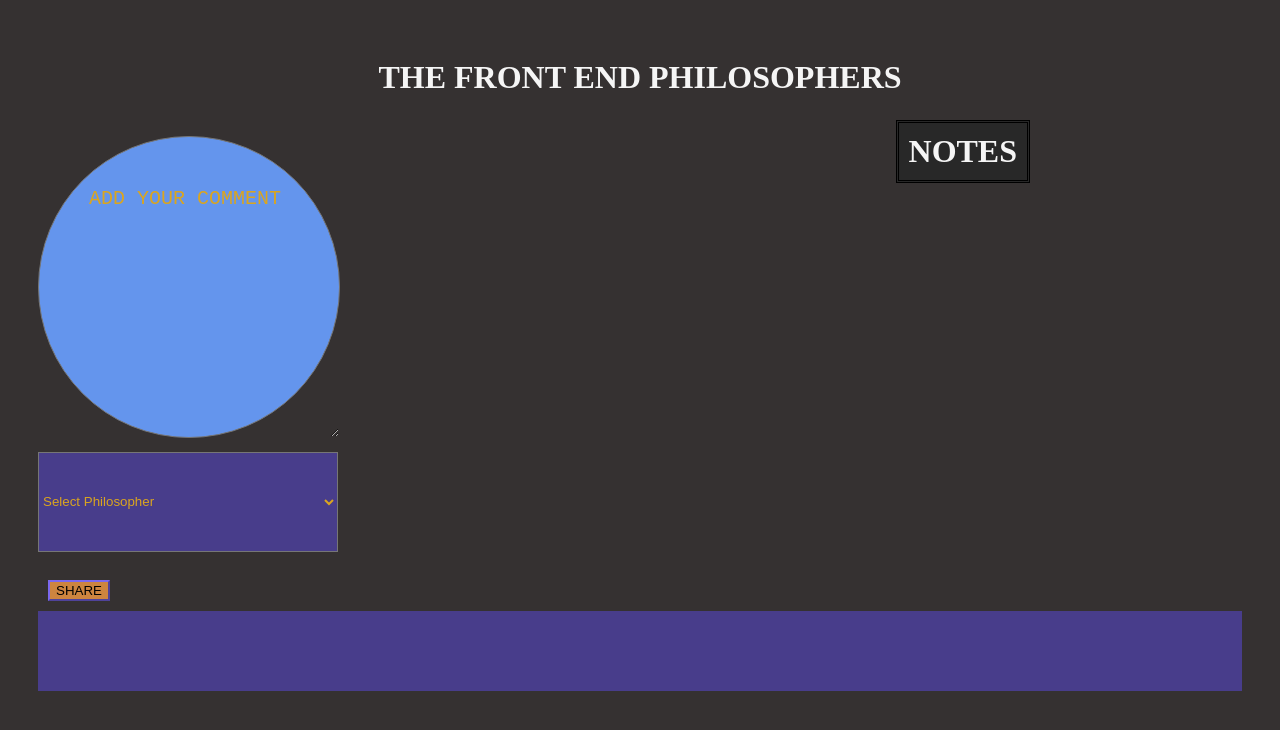
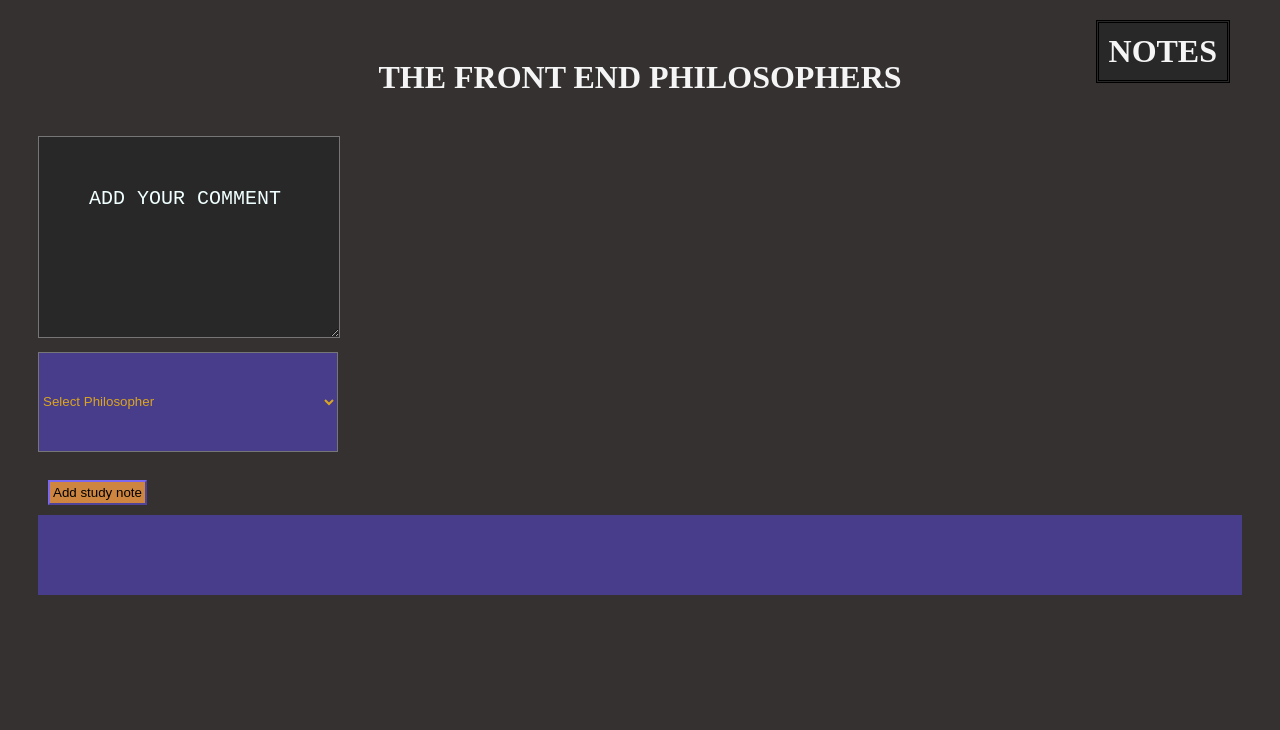
Before and after one commit to csipsz/PHILOSOPHER-FRONT, a plain HTML site: page index.html in a window 1280 px wide. Drawn offline with Linux system fonts and the light colour scheme; no server answers.

Commit message:
changed style

```diff
--- a/index.html
+++ b/index.html
@@ -15,15 +15,15 @@
           <textarea type="text" name="note-content" id="note-content"></textarea><br>
           <select id="philosopher-dropdown" >
               <option>Select Philosopher</option>
-          </select><br><br>
-          <input type="submit" value="SHARE" class="btn">
-      </form>
+            </select><br><br>
+            <input type="submit" value="Add study note" class="btn">
+        </form>
 
-      <div id="branches"></div>
-      <div id="note-container">
-        <h1 id="notes">NOTES</h1>
-      </div>
 
+        <div id="branches"></div>
+        <div id="note-container">
+          <h1 id="notes">NOTES</h1>
+        </div>
 
 
 
--- a/javascripts/note.js
+++ b/javascripts/note.js
@@ -10,6 +10,7 @@ class Note {
     static displayNotes(){
         Note.all.forEach(note => note.display())
     }
+
 
     static deletejsNote(button){
         // button id is string note id is number, so loose equality operator is better cause I want the type coercion (so lazy)
--- a/style.css
+++ b/style.css
@@ -21,6 +21,7 @@ h2 {
   transition-duration: 0.4s;
   border-color: mediumslateblue;
   background-color:peru;
+  padding: 3px;
   margin: 10px;
 }
 
@@ -34,13 +35,13 @@ h2 {
 }
 
 #note-content {
-  border-radius: 50%;
+
   width: 200px;
-  height: 200px;
-  color: goldenrod;
+  height: 100px;
   padding: 50px;
   font-size: 20px;
-  background-color: cornflowerblue;
+  color: azure;
+  background-color: rgb(40,40,40);
   margin-bottom: 10px;
 }
 
@@ -69,7 +70,7 @@ h2 {
 }
 
 .comment {
-  color: deepskyblue;
+  color: rgb(248, 17, 198);
   font-weight: 900;
   font-size: large;
   margin: 10px;
@@ -80,8 +81,8 @@ h2 {
   border-color: black;
   border-style: double;
   position: fixed;
-  right: 250px;
-  top: 120px;
+  right: 50px;
+  top: 20px;
 }
 
 #notes {
```
